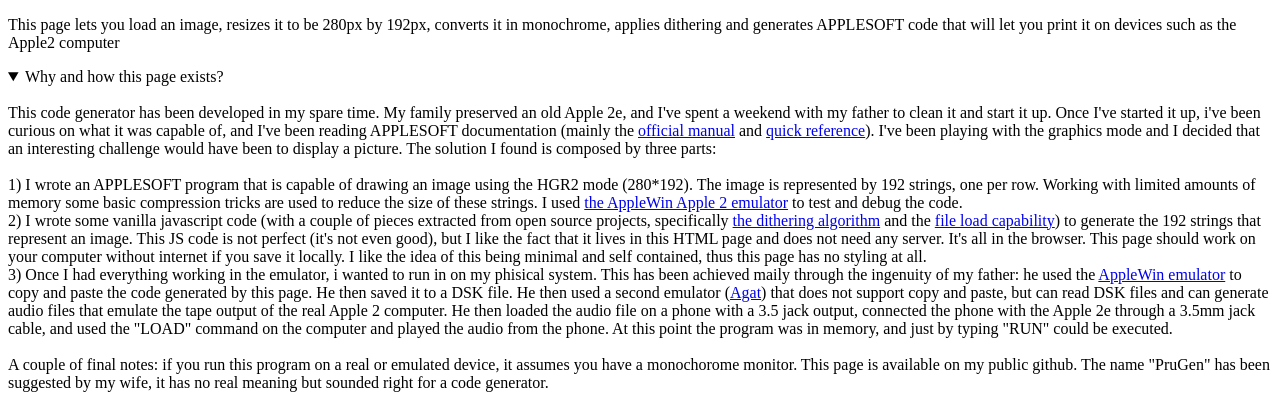
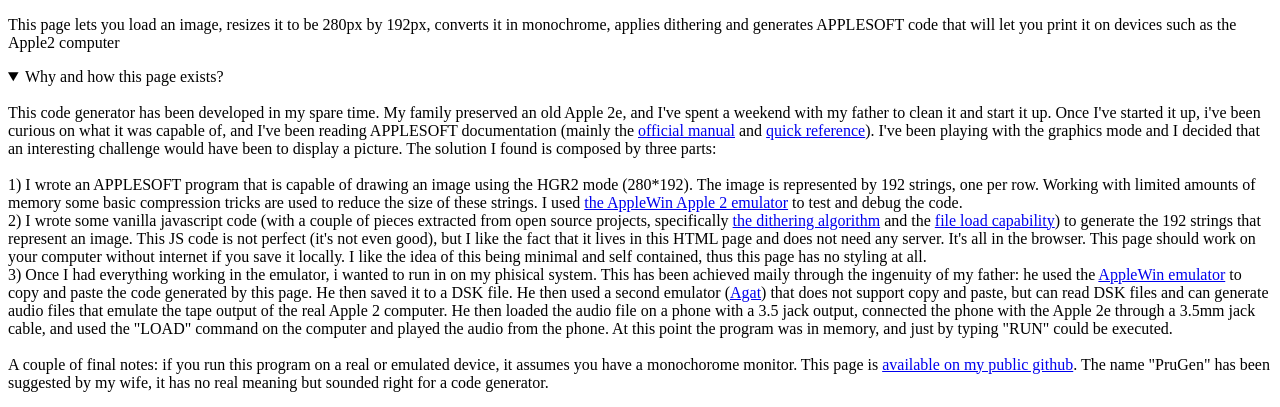
Before and after one commit to abaroni/PruGen, a plain HTML site: page index.html in a window 1280 px wide. Both pictures are taken after a click on the heading "Why and how this page exists?". Shown: the part 105-512 px from the top of the page. Drawn offline with Linux system fonts and the light colour scheme.

Commit message:
Add files via upload

```diff
--- a/index.html
+++ b/index.html
@@ -374,7 +374,7 @@
       3) Once I had everything working in the emulator, i wanted to run in on my phisical system. This has been achieved maily through the ingenuity of my father: he used the <a href="https://github.com/AppleWin/AppleWin"  target="_blank">AppleWin emulator</a> to copy and paste the code generated by this page. He then saved it to a DSK file.
       He then used a second emulator (<a href="https://agatemulator.sourceforge.net/english.html"  target="_blank">Agat</a>) that does not support copy and paste, but can read DSK files and can generate audio files that emulate the tape output of the real Apple 2 computer. He then loaded the audio file on a phone with a 3.5 jack output, connected the phone with the Apple 2e through a 3.5mm jack cable, and used the "LOAD" command on the computer and played the audio from the phone. At this point the program was in memory, and just by typing "RUN" could be executed.
       <br><br>
-      A couple of final notes: if you run this program on a real or emulated device, it assumes you have a monochorome monitor. This page is available on my public github. The name "PruGen" has been suggested by my wife, it has no real meaning but sounded right for a code generator.
+      A couple of final notes: if you run this program on a real or emulated device, it assumes you have a monochorome monitor. This page is <a href="https://github.com/abaroni/PruGen" target="_blank">available on my public github</a>. The name "PruGen" has been suggested by my wife, it has no real meaning but sounded right for a code generator.
   </details>
   <br>
   <button onclick="getFile()">Load image</button>
```
